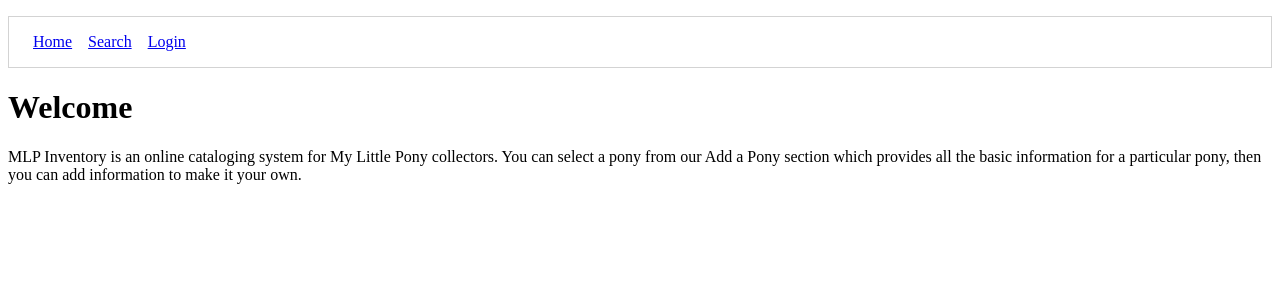
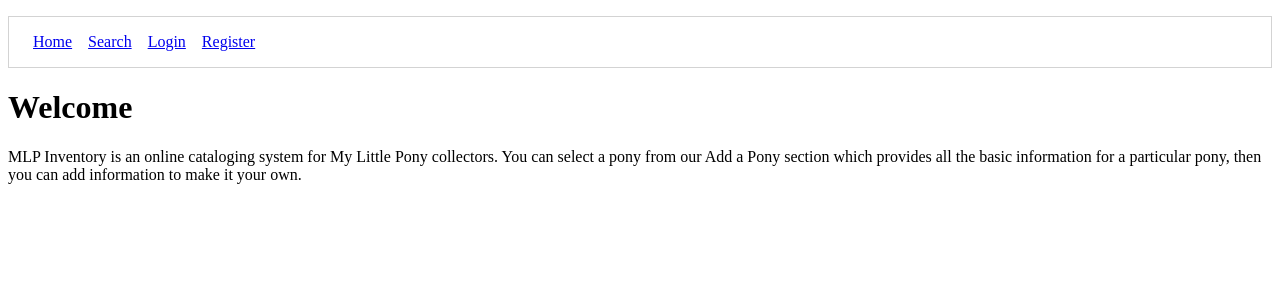
Before and after one commit to CassieBoyd/mlp-inventory, a Django app: page / in a window 1280 px wide. Shown: the top 300 px of the page. Run offline with Django 3.2, Linux system fonts and the light colour scheme; parts of the project's set-up code (start-up, migrations or seed data) failed here and were passed over.

Commit message:
Added Register to nav bar

```diff
--- a/ponyproject/ponyapp/templates/shared/base.html
+++ b/ponyproject/ponyapp/templates/shared/base.html
@@ -28,6 +28,7 @@
             <li class="navList__route"><a href="{% url 'ponyapp:ponies' %}">Search</a></li>
             {% comment %} <li class="navList__route"><a href="{% url 'ponyapp:my_ponies' %}">My Ponies</a></li> {% endcomment %}
             <li class="navList__route"><a href="{% url 'ponyapp:login' %}">Login</a></li>
+            <li class="navList__route"><a href="{% url 'ponyapp:register' %}">Register</a></li>
         </ol>
     </nav>
 
```
